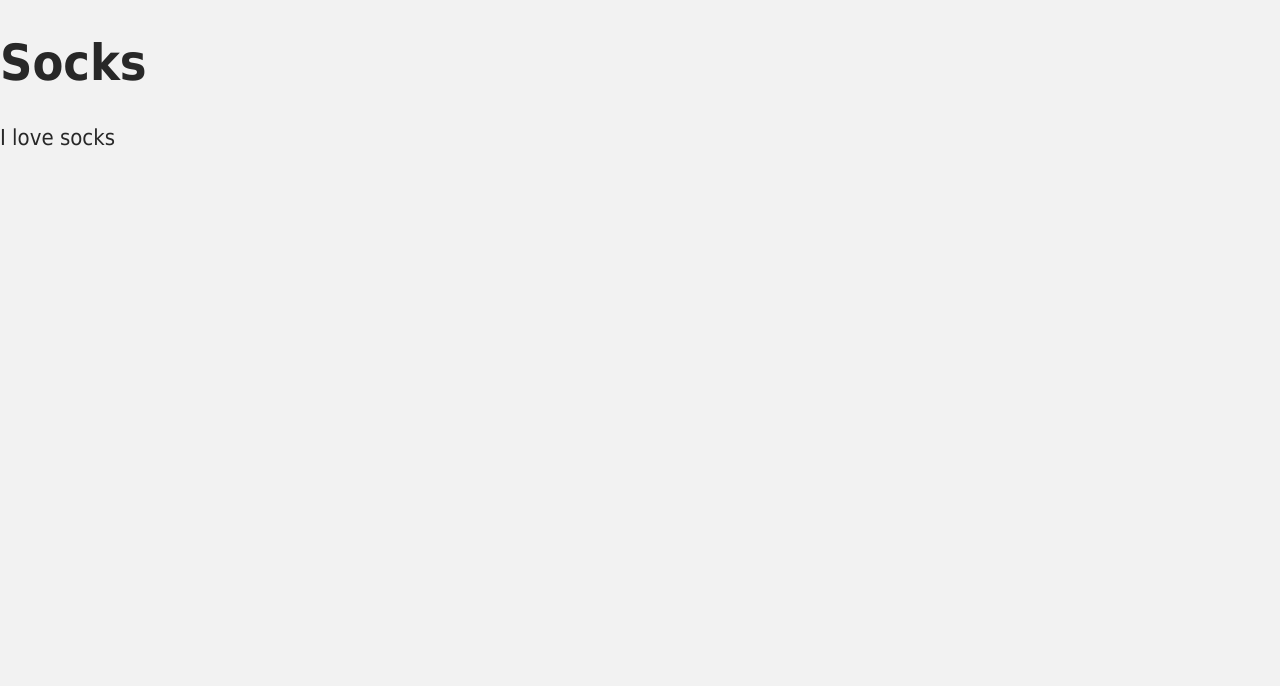
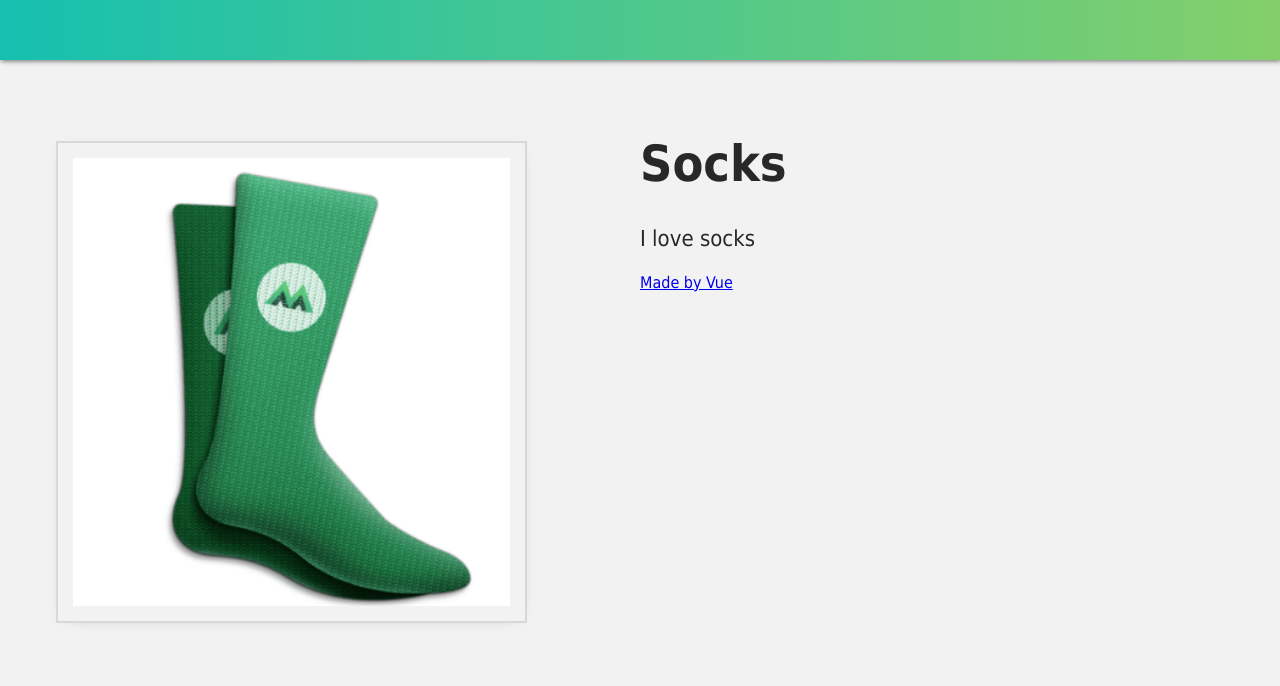
Before and after one commit to stefymojica/app-vue3, a plain HTML site: page index.html in a window 1280 px wide. Drawn offline with nearby package versions, Linux system fonts and the light colour scheme.

Commit message:
Attribute Binding

```diff
--- a/index.html
+++ b/index.html
@@ -10,8 +10,20 @@
   </head>
   <body>
     <div id="app">
-      <h1>{{ product }}</h1>
-      <p>{{ description }}</p>
+      <div class="nav-bar"></div>
+
+      <div class="product-display">
+        <div class="product-container">
+          <div class="product-image">
+            <img v-bind:src="image">
+          </div>
+          <div class="product-info">
+            <h1>{{ product }}</h1>
+            <p>{{ description }}</p>
+            <a :href="url">Made by Vue</a>
+          </div>
+        </div>
+      </div>
     </div>
 
     <!-- Import Js -->
--- a/main.js
+++ b/main.js
@@ -2,7 +2,9 @@ const app = Vue.createApp({
     data: function() {
         return {
             product: 'Socks',
-            description: 'I love socks'
+            description: 'I love socks',
+            image: './assets/images/socks-green.png',
+            url: 'https://www.vuemastery.com/'
         }
     }
 })
```
